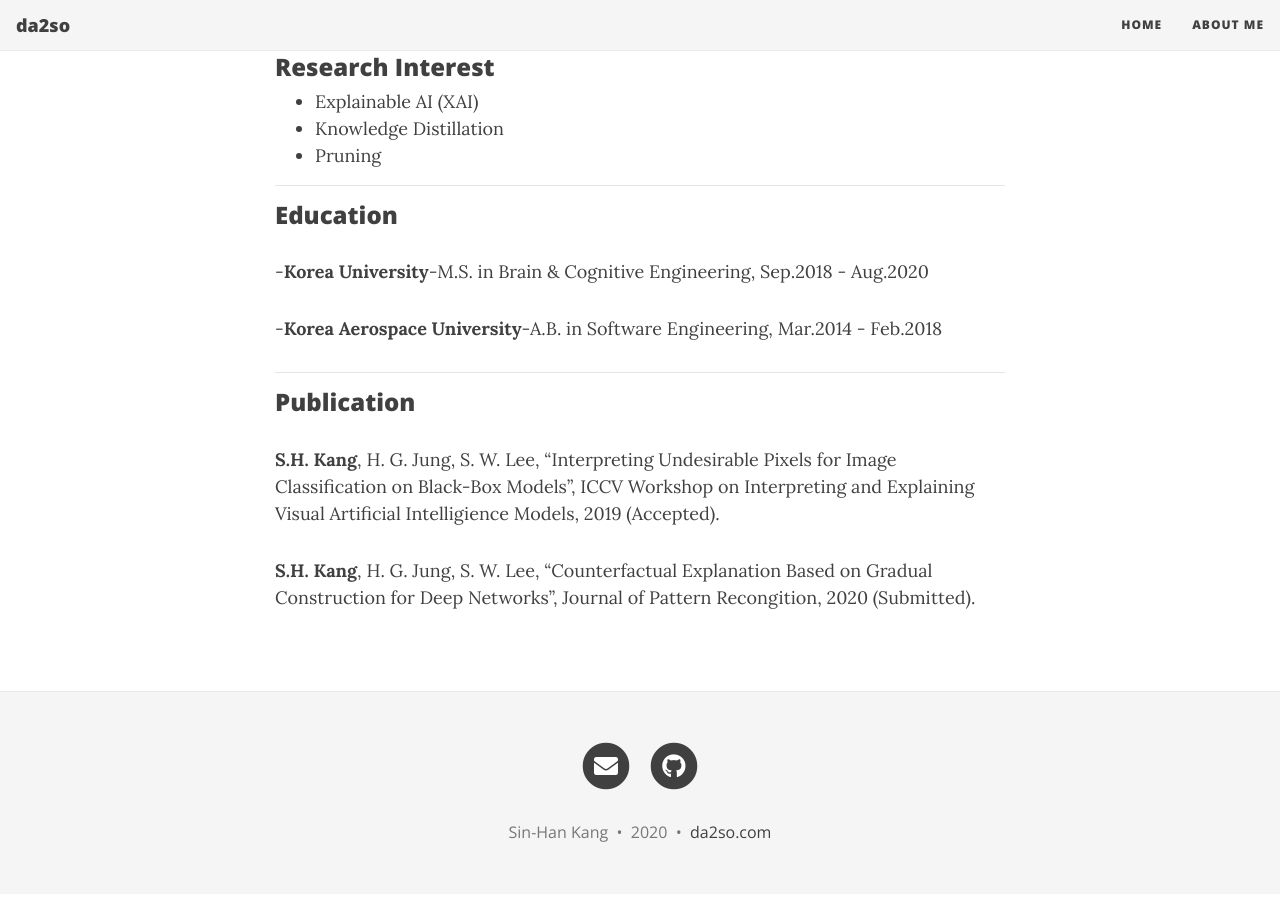
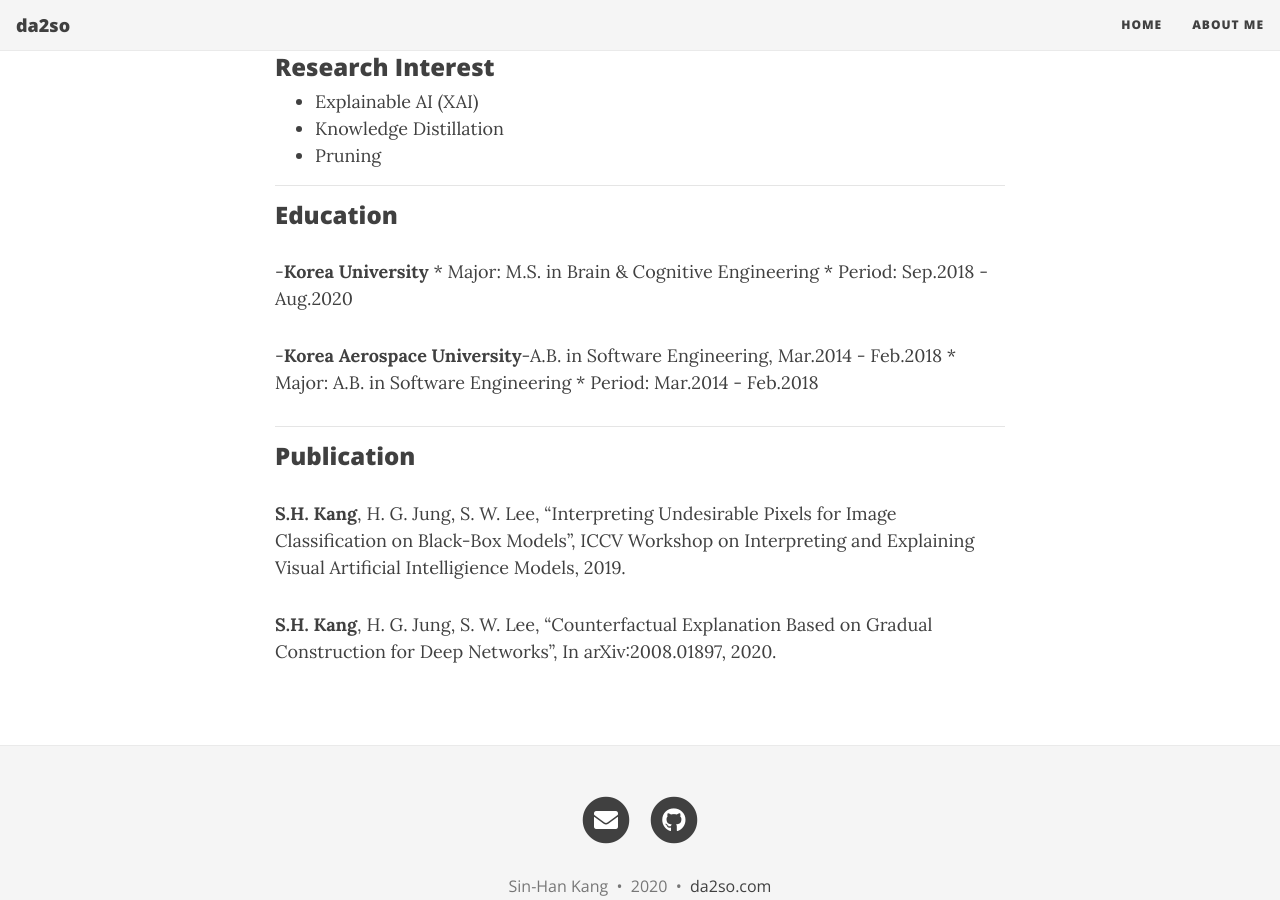
Before and after one commit to da2so/da2so.github.io, a Jekyll site: the page built from aboutme.md, in a window 1280 px wide and 900 px high, scrolled down 532 px. Built offline with Jekyll 4.4.1, drawn with Linux system fonts in a browser that asks for light colours; nearby versions of some CDN libraries.

Commit message:
upload aboutme

```diff
--- a/aboutme.md
+++ b/aboutme.md
@@ -26,14 +26,19 @@ Enjoy my site.
 *****
 
 ### Education
--**Korea University**-M.S. in Brain & Cognitive Engineering,	Sep.2018 - Aug.2020
+-**Korea University**
+	* Major: M.S. in Brain & Cognitive Engineering
+	* Period: Sep.2018 - Aug.2020
 
 -**Korea Aerospace University**-A.B. in Software Engineering,	Mar.2014 - Feb.2018
+	* Major: A.B. in Software Engineering
+	* Period: Mar.2014 - Feb.2018
+
 
 *****
 
 ### Publication
-**S.H. Kang**, H. G. Jung, S. W. Lee, "Interpreting Undesirable Pixels for Image Classification on Black-Box Models", ICCV Workshop on Interpreting and Explaining Visual Artificial Intelligience Models, 2019 (Accepted).
+**S.H. Kang**, H. G. Jung, S. W. Lee, "Interpreting Undesirable Pixels for Image Classification on Black-Box Models", ICCV Workshop on Interpreting and Explaining Visual Artificial Intelligience Models, 2019.
 
 
-**S.H. Kang**, H. G. Jung, S. W. Lee, "Counterfactual Explanation Based on Gradual Construction for Deep Networks", Journal of Pattern Recongition, 2020 (Submitted).
+**S.H. Kang**, H. G. Jung, S. W. Lee, "Counterfactual Explanation Based on Gradual Construction for Deep Networks", In arXiv:2008.01897, 2020.
```
